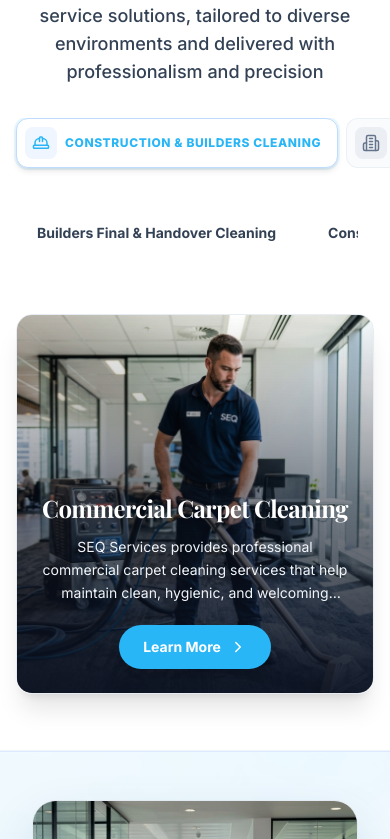
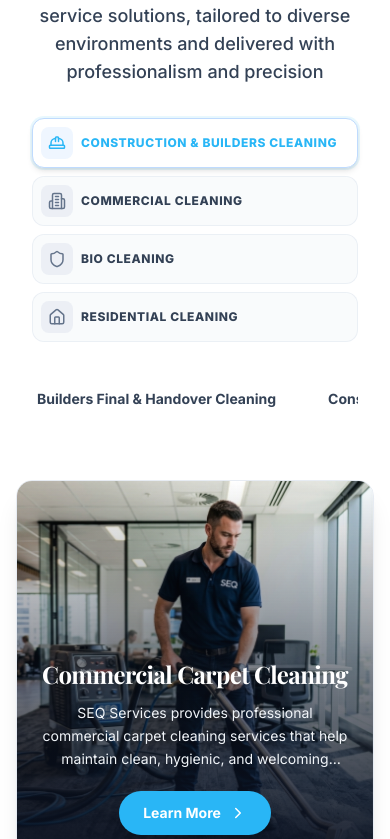
Before and after one commit to HeshanDPathiranage/SEQ_services_webapp_frontend, a Next.js app: page / in a window 390 px wide. Shown: the part 1505-2344 px from the top of the page. Built offline with nearby package versions, Linux system fonts and the light colour scheme; a web font is replaced by a local one.

Commit message:
SEO update version

```diff
--- a/app/page.tsx
+++ b/app/page.tsx
@@ -343,8 +343,8 @@ export default function SEQServicesLanding() {
             <p className="text-[#334155] text-lg sm:text-xl font-medium text-center mx-auto">Comprehensive cleaning and specialist service solutions, tailored to diverse environments and delivered with professionalism and precision</p>
           </div>
 
-          {/* Category Selector Tabs with Horizontal Scroll on Mobile */}
-          <div className="flex overflow-x-auto custom-scrollbar pb-2 sm:pb-0 sm:flex-nowrap items-center justify-start sm:justify-center gap-2 sm:gap-3 lg:gap-4 mb-8 sm:mb-14 -mx-4 px-4 sm:mx-0 sm:px-0">
+          {/* Category Selector Tabs - Stacked on Mobile */}
+          <div className="flex flex-col sm:flex-row sm:flex-nowrap items-stretch sm:items-center justify-start sm:justify-center gap-2 sm:gap-3 lg:gap-4 mb-8 sm:mb-14 px-4 sm:px-0">
             {[
               { id: 'construction', label: 'CONSTRUCTION & BUILDERS CLEANING', icon: HardHat },
               { id: 'commercial', label: 'COMMERCIAL CLEANING', icon: Building2 },
```
